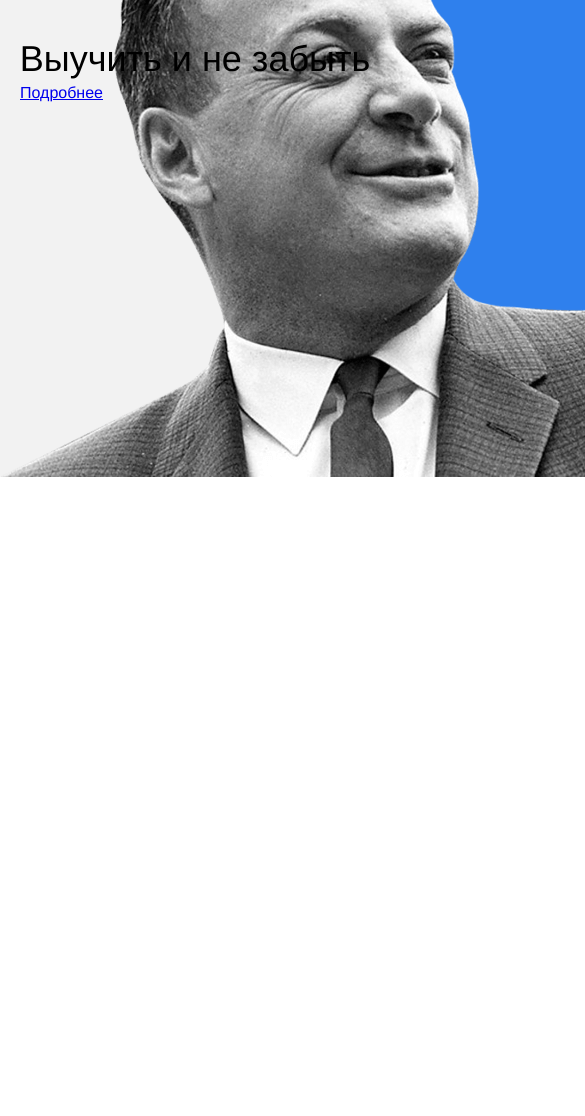
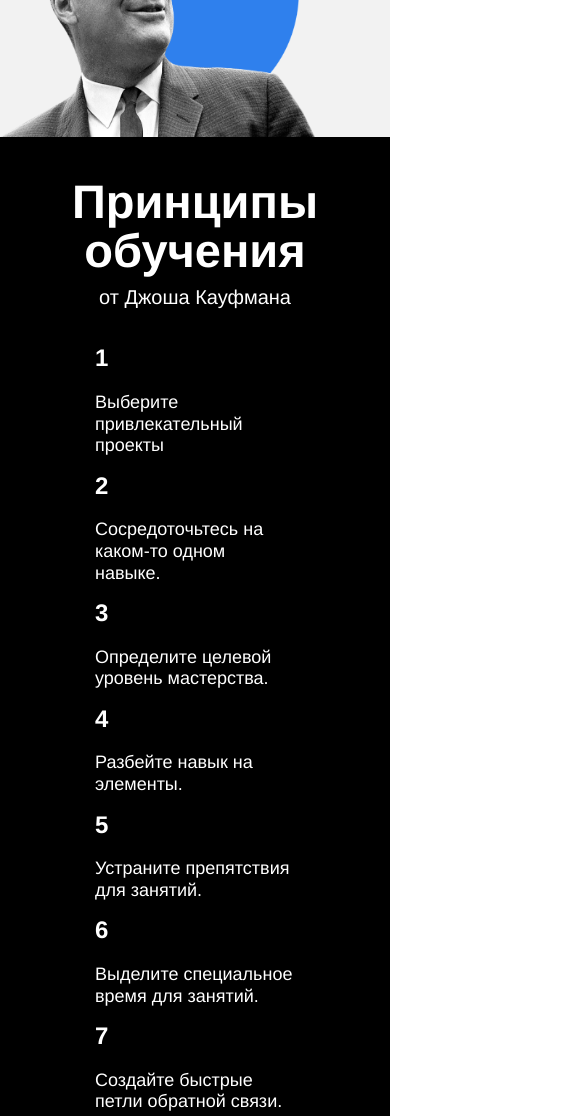
Before and after one commit to Origin5665/Learn-to-Learn, a website: page app/index.html in a window 390 px wide. Shown: the part 4180-5296 px from the top of the page, 585 px wide, since content can reach past the window. Before the commit the page ends 4657 px from the top, so only its background shows below. Drawn offline with nearby package versions, Linux system fonts and the light colour scheme.

Commit message:
Добавляет адаптив блока kaufman

```diff
--- /dev/null
+++ b/app/blocks/card/card.scss
@@ -0,0 +1,33 @@
+.kaufman {
+   background: #000;
+   color: #fff
+}
+
+.card__cell {
+   width: 200px;
+   height: 100%;
+   display: grid;
+   grid-template-rows: auto 1fr;
+   row-gap: 20px;
+}
+
+.card-container {
+   display: grid;
+   grid-template-columns: repeat(auto-fit, minmax(200px, 1fr));
+
+   justify-items: center;
+   gap: 15px;
+}
+
+.card__subtitle {
+   margin: 0;
+   font-size: 18px;
+   line-height: 1.2;
+   text-align: start;
+}
+
+.card__title {
+   margin: 0;
+   font-size: 24px;
+   line-height: 1.15;
+}
--- a/app/blocks/faynman/faynman.scss
+++ b/app/blocks/faynman/faynman.scss
@@ -3,6 +3,39 @@
    position: relative;
    height: 790px;
 }
+
+
+@media screen and (max-width: 768px) {
+   .feynman {
+      height: 570px;
+   }
+}
+
+@media screen and (max-width: 560px) {
+   .feynman {
+      height: 487px;
+   }
+}
+
+@media screen and (max-width: 460px) {
+   .feynman {
+      height: 480px;
+   }
+}
+
+@media screen and (max-width: 450px) {
+   .feynman {
+      height: 450px;
+   }
+}
+
+
+@media screen and (max-width: 375px) {
+   .feynman {
+      height: 450px;
+   }
+}
+
 
 
 
@@ -18,6 +51,28 @@
 
 }
 
+@media screen and (max-width: 1024px) {
+   .feynman__title {
+      font-size: 100px;
+   }
+}
+
+
+@media screen and (max-width: 768px) {
+   .feynman__title {
+      font-size: 60px;
+      max-width: 450px;
+   }
+}
+
+@media screen and (max-width: 550px) {
+   .feynman__title {
+      font-size: 45px;
+      line-height: 1.10;
+      max-width: 350px;
+   }
+}
+
 .feynman__subtitle {
    margin: 0;
    font-size: 36px;
@@ -27,11 +82,32 @@
 
 }
 
+@media screen and (max-width: 768px) {
+   .feynman__subtitle {
+      font-size: 32px;
+   }
+}
+
+@media screen and (max-width: 460px) {
+   .feynman__subtitle {
+      font-size: 24px;
+      line-height: 20px;
+   }
+}
+
+
 .feynman__wrapper {
    display: grid;
-   justify-content: center;
+   place-items: center;
    row-gap: 70px;
 }
+
+@media screen and (max-width: 1284px) {
+   .feynman__wrapper {
+      row-gap: 10px;
+   }
+}
+
 
 .feynman__image {
    position: absolute;
@@ -41,3 +117,87 @@
    width: 867px;
    height: 637px;
 }
+
+@media screen and (max-width: 1284px) {
+   .feynman__image {
+      width: 742px;
+      height: 552px;
+   }
+}
+
+@media screen and (max-width: 1024px) {
+   .feynman__image {
+      width: 600px;
+      height: 440px;
+   }
+}
+
+@media screen and (max-width: 768px) {
+   .feynman__image {
+      width: 460px;
+      height: 350px;
+   }
+}
+
+@media screen and (max-width: 590px) {
+   .feynman__image {
+      width: 400px;
+      height: 320px;
+   }
+}
+
+@media screen and (max-width: 550px) {
+   .feynman__image {
+      width: 357px;
+      height: 292px;
+   }
+}
+
+@media screen and (max-width: 460px) {
+   .feynman__image {
+      width: 315px;
+      height: 265px;
+   }
+}
+
+.feynman__link {
+   position: absolute;
+   right: 50px;
+   top: 44%;
+   line-height: 51px;
+   font-size: 36px;
+   color: $color-blue;
+   text-decoration: none;
+   z-index: 3;
+}
+
+@media screen and (max-width: 768px) {
+   .feynman__link {
+      right: 30px;
+      top: 50%;
+      font-size: 23px;
+   }
+}
+
+@media screen and (max-width: 550px) {
+   .feynman__link {
+      right: 10%;
+      top: 55%;
+      font-size: 16px;
+
+   }
+}
+
+@media screen and (max-width: 450px) {
+   .feynman__link {
+      right: 40%;
+      top: 30%;
+   }
+}
+
+@media screen and (max-width: 350px) {
+   .feynman__link {
+      right: 38%;
+
+   }
+}
--- a/app/blocks/table/table.scss
+++ b/app/blocks/table/table.scss
@@ -1,4 +1,4 @@
-.table {
+.cards {
    display: grid;
    max-width: 1100px;
    grid-template-columns: repeat(auto-fit, minmax(250px, 1fr));
@@ -55,25 +55,25 @@
 }
 
 @media screen and (max-width:1078px) {
-   .table {
+   .cards {
       column-gap: 50px;
    }
 }
 
 @media screen and (max-width:768px) {
-   .table {
+   .cards {
       row-gap: 40px;
    }
 }
 
 @media screen and (max-width:610px) {
-   .table {
+   .cards {
       grid-template-columns: repeat(auto-fit, minmax(220px, 1fr));
    }
 }
 
 @media screen and (max-width:500px) {
-   .table {
+   .cards {
       grid-template-columns: repeat(auto-fit, minmax(200px, 1fr));
    }
 }
--- a/app/index.html
+++ b/app/index.html
@@ -51,7 +51,7 @@
 
                </p>
             </div>
-            <div class="table">
+            <div class="cards">
                <article class="card">
 
                   <img class="card__image" src="./images/images_sprint-2/attention.png" alt="">
@@ -128,6 +128,59 @@
             <img class="feynman__image" src="./images/feinman.png" alt="">
          </div>
       </section>
+      <section class="kaufman">
+         <div class="container">
+            <div class="wrapper-text">
+               <h2 class="section-title">Принципы обучения</h2>
+               <p class="section-subtitle">от Джоша Кауфмана</p>
+            </div>
+            <div class="card-container">
+               <article class="card__cell">
+                  <h3 class="card__title">1</h3>
+                  <p class="card__subtitle">Выберите привлекательный проекты</p>
+               </article>
+               <article class="card__cell">
+                  <h3 class="card__title">2</h3>
+                  <p class="card__subtitle">Сосредоточьтесь на каком-то одном навыке.</p>
+               </article>
+               <article class="card__cell">
+                  <h3 class="card__title">3</h3>
+                  <p class="card__subtitle">Определите целевой уровень мастерства.</p>
+               </article>
+               <article class="card__cell">
+                  <h3 class="card__title">4</h3>
+                  <p class="card__subtitle">Разбейте навык на элементы.</p>
+               </article>
+               <article class="card__cell">
+                  <h3 class="card__title">5</h3>
+                  <p class="card__subtitle">Устраните препятствия для занятий.</p>
+               </article>
+               <article class="card__cell">
+                  <h3 class="card__title">6</h3>
+                  <p class="card__subtitle">Выделите специальное время для занятий.</p>
+               </article>
+               <article class="card__cell">
+                  <h3 class="card__title">7</h3>
+                  <p class="card__subtitle">Создайте быстрые петли обратной связи.</p>
+               </article>
+               <article class="card__cell">
+                  <h3 class="card__title">8</h3>
+                  <p class="card__subtitle">Занимайтесь по расписанию, короткими интенсивными
+                     интервалами.</p>
+               </article>
+               <article class="card__cell">
+                  <h3 class="card__title">9</h3>
+                  <p class="card__subtitle">Уделяйте внимание количеству и скорости.
+                  </p>
+               </article>
+               <article class="card__cell">
+                  <h3 class="card__title">10</h3>
+                  <p class="card__subtitle">Приготовьте все необходимое для заняти</p>
+               </article>
+
+            </div>
+         </div>
+      </section>
    </main>
    <footer></footer>
    <script src="https://ajax.googleapis.com/ajax/libs/jquery/3.5.1/jquery.min.js">
--- a/app/scss/style.scss
+++ b/app/scss/style.scss
@@ -16,3 +16,4 @@
 @import '../blocks/section-subtitle/section-subtitle.scss';
 @import '../blocks/video/video.scss';
 @import '../blocks/faynman/faynman.scss';
+@import '../blocks/card/card.scss';
```
Also changed, not shown: app/css/style.min.css.
